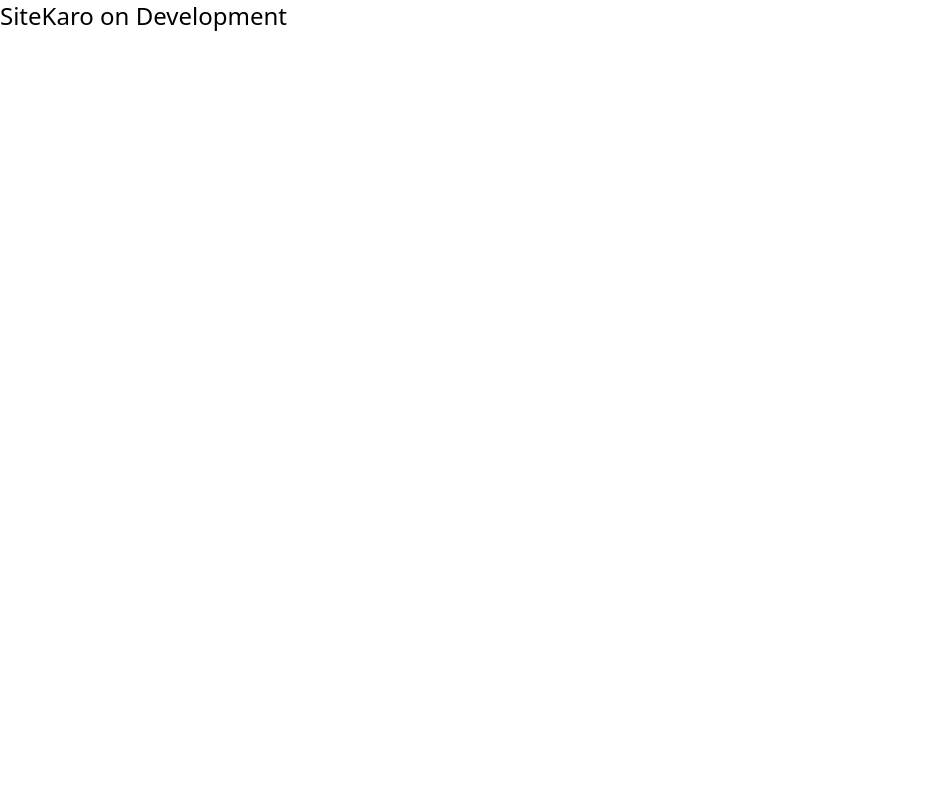
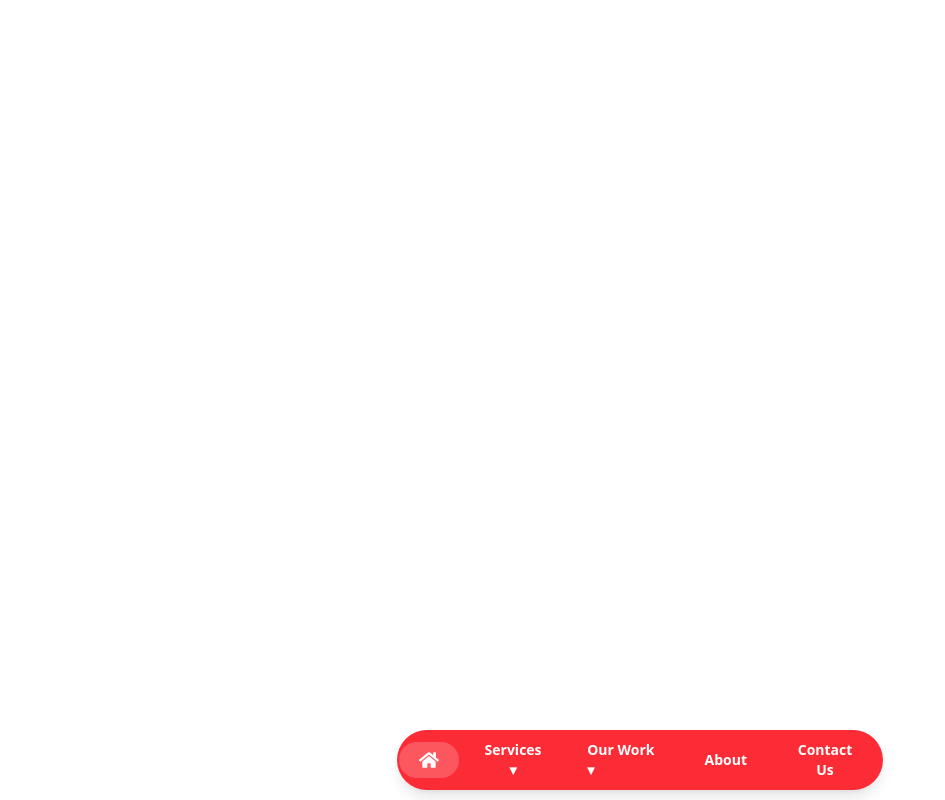
Before and after one commit to rajeev-the/SiteKaro, a React (Vite) app: page / in a window 1280 px wide. Shown: the whole page, without its empty margins (0-945 px from the left). Built offline with nearby package versions, Linux system fonts and the light colour scheme.

Commit message:
first commit

```diff
--- a/package.json
+++ b/package.json
@@ -12,7 +12,8 @@
   "dependencies": {
     "@tailwindcss/vite": "^4.1.10",
     "react": "^19.1.0",
-    "react-dom": "^19.1.0"
+    "react-dom": "^19.1.0",
+    "react-icons": "^5.5.0"
   },
   "devDependencies": {
     "@eslint/js": "^9.25.0",
--- a/src/App.jsx
+++ b/src/App.jsx
@@ -1,8 +1,17 @@
 import React from 'react'
+import Navbar from './components/Navbar'
+import BottomNavbar from './components/BottomNavbar'
 
 const App = () => {
   return (
-    <div className=' text-2xl  '>SiteKaro on Development</div>
+  //   <div className=''>
+  //  <Navbar/>
+
+  //   </div>
+   <div className="relative min-h-screen  bg-white">
+      {/* Other content */}
+      <BottomNavbar />
+    </div>
   )
 }
 
--- /dev/null
+++ b/src/components/BottomNavbar.jsx
@@ -0,0 +1,53 @@
+import { useState } from "react";
+import { FaHome } from "react-icons/fa";
+
+export default function BottomNavbar() {
+  const [isPersonalOpen, setIsPersonalOpen] = useState(false);
+  const [isCompanyOpen, setIsCompanyOpen] = useState(false);
+
+  return (
+  <div className="fixed bottom-[60px] left-1/2 transform -translate-x-1/2 z-50 w-[486px] h-[10px]">
+  <div className="flex items-center bg-red-500 rounded-full px-0.5 py-0.5 shadow-lg space-x-0.5 text-white">
+
+    <button className="bg-white/20 py-2 px-5 rounded-full">
+      <FaHome className="text-white text-xl  " />
+    </button>
+
+    <div className="relative">
+      <button
+        onClick={() => setIsPersonalOpen(!isPersonalOpen)}
+        className=   " font-semibold text-sm  hover:bg-white/20 py-2 px-5 rounded-full"
+      >
+        Services ▾
+      </button>
+    </div>
+
+    <a
+      href="#"
+      className= " font-semibold text-sm   hover:bg-white/20 py-2 px-5 rounded-full transition-all"
+    >
+      Our Work ▾
+    </a>
+
+    <div className="relative">
+      <button
+        onClick={() => setIsCompanyOpen(!isCompanyOpen)}
+        className=  "font-semibold text-sm   hover:bg-white/20 p-2 px-5 rounded-full"
+      >
+        About
+      </button>
+    </div>
+
+      <div className="relative">
+      <button
+        onClick={() => setIsCompanyOpen(!isCompanyOpen)}
+        className=  "font-semibold text-sm   hover:bg-white/20 p-2 px-5 rounded-full"
+      >
+        Contact Us
+      </button>
+    </div>
+  </div>
+</div>
+
+  );
+}
--- /dev/null
+++ b/src/components/Navbar.jsx
@@ -0,0 +1,48 @@
+import React from "react";
+
+const Navbar = () => {
+  return (
+    <header className="sticky top-0 z-50 bg-white shadow-sm">
+      <nav className="max-w-screen-xl mx-auto flex items-center justify-between px-4 py-3">
+
+        {/* Left: Logo */}
+        <div className="flex items-center space-x-2">
+          <span className="text-2xl font-bold text-gray-800">
+            Site<span className="text-blue-600">Karo</span>
+          </span>
+        </div>
+
+        {/* Center: Navigation Links */}
+        <ul className="hidden md:flex items-center space-x-6 text-sm font-medium text-gray-800">
+          <li className="group relative cursor-pointer">
+            SEO & Lead Generation
+            <span className="ml-1">▼</span>
+          </li>
+          <li className="group relative cursor-pointer">
+            Revenue Marketing & CRO
+            <span className="ml-1">▼</span>
+          </li>
+          <li className="group relative cursor-pointer">
+            UX & Interactive
+            <span className="ml-1">▼</span>
+          </li>
+          <li className="group relative cursor-pointer">
+            AI & Technology
+            <span className="ml-1">▼</span>
+          </li>
+          <li className="group relative cursor-pointer">
+            Who We Are
+            <span className="ml-1">▼</span>
+          </li>
+        </ul>
+
+        {/* Right: CTA Button */}
+        <button className="ml-4 bg-blue-600 text-white px-5 py-2 rounded hover:bg-blue-700 transition">
+          Get a Proposal
+        </button>
+      </nav>
+    </header>
+  );
+};
+
+export default Navbar;
```
Also changed, not shown: 1 other file (tests, documents, lock files or other folders).
